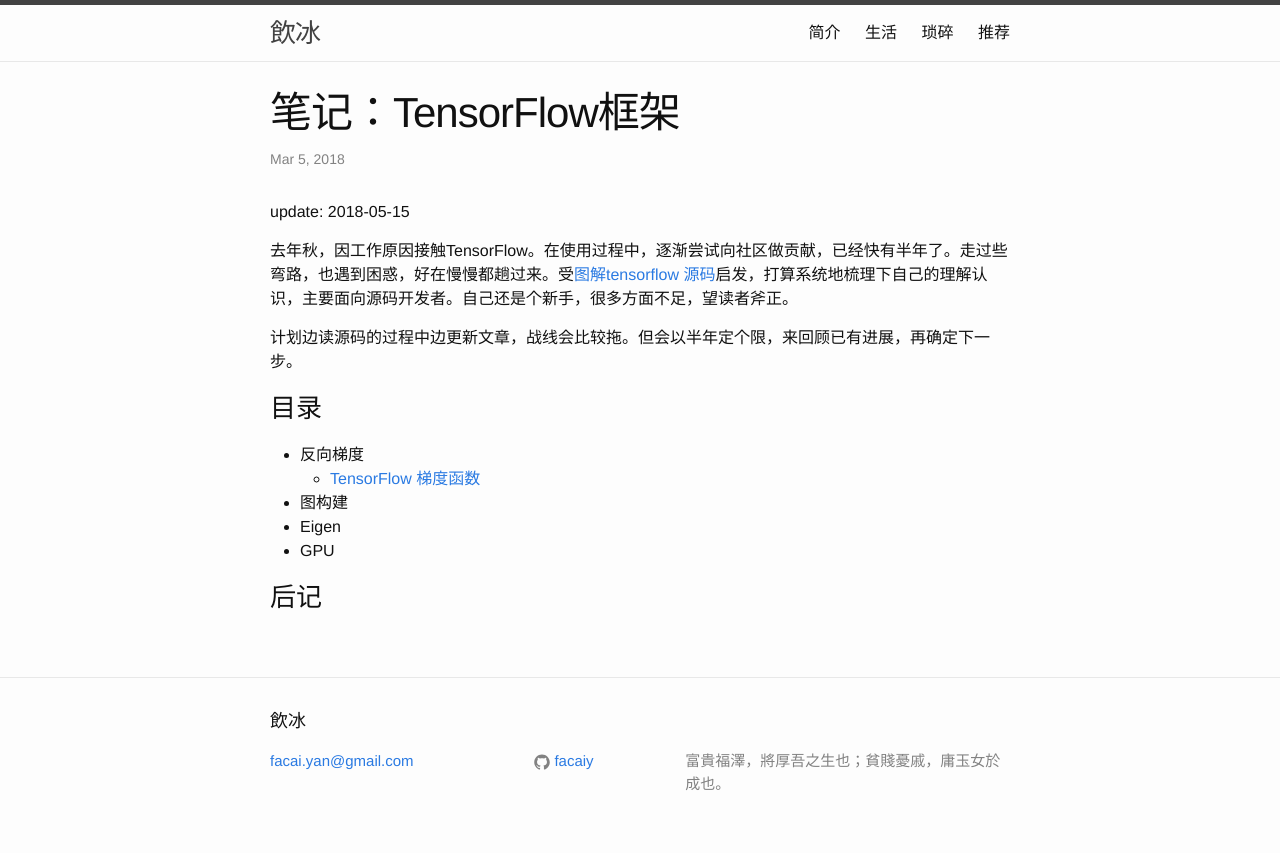
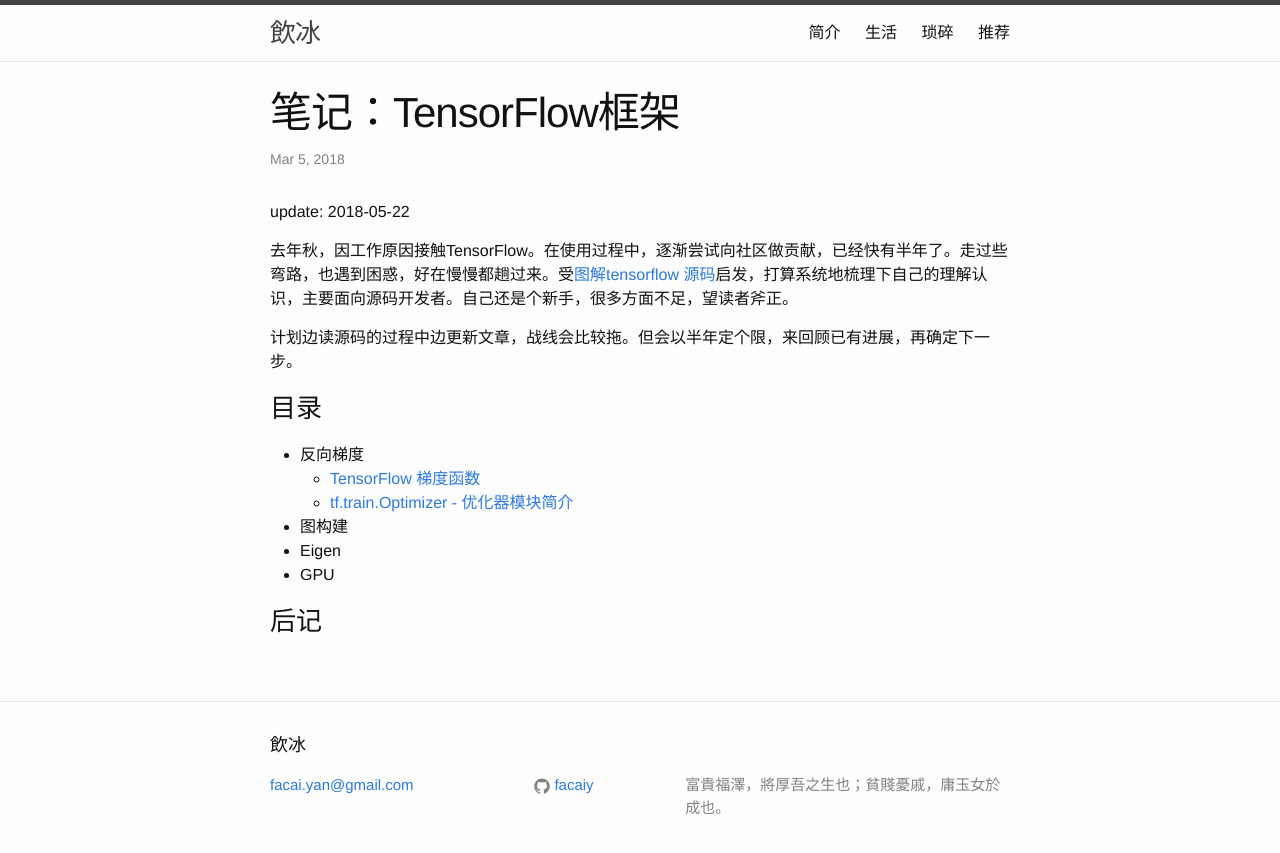
Before and after one commit to facaiy/facaiy.github.io, a Jekyll site: the page built from _posts/2018-03-05-tensorflow-learning.md, in a window 1280 px wide. Shown: the top 853 px of the page. Built offline with Jekyll 4.4.1, drawn with Linux system fonts in a browser that asks for light colours; comment, search, counter and statistics services are not loaded.

Commit message:
TF: 增加optimizer笔记

```diff
--- a/_posts/2018-03-05-tensorflow-learning.md
+++ b/_posts/2018-03-05-tensorflow-learning.md
@@ -4,10 +4,10 @@
 description: ""
 category: tech
 tags: []
-modify: 2018-05-15 10:54:21
+modify: 2018-05-22 10:34:49
 ---
 
-update: 2018-05-15
+update: 2018-05-22
 
 
 去年秋，因工作原因接触TensorFlow。在使用过程中，逐渐尝试向社区做贡献，已经快有半年了。走过些弯路，也遇到困惑，好在慢慢都趟过来。受[图解tensorflow 源码](https://github.com/yao62995/tensorflow)启发，打算系统地梳理下自己的理解认识，主要面向源码开发者。自己还是个新手，很多方面不足，望读者斧正。
@@ -19,6 +19,7 @@
 
 + 反向梯度
   - [TensorFlow 梯度函数](http://nbviewer.jupyter.org/github/facaiy/book_notes/blob/master/tensorflow_code/gradient/op_gradient_calculation.ipynb)
+  - [tf.train.Optimizer - 优化器模块简介](http://nbviewer.jupyter.org/github/facaiy/book_notes/blob/master/tensorflow_code/optimizer/note.ipynb)
 + 图构建
 + Eigen
 + GPU
```
